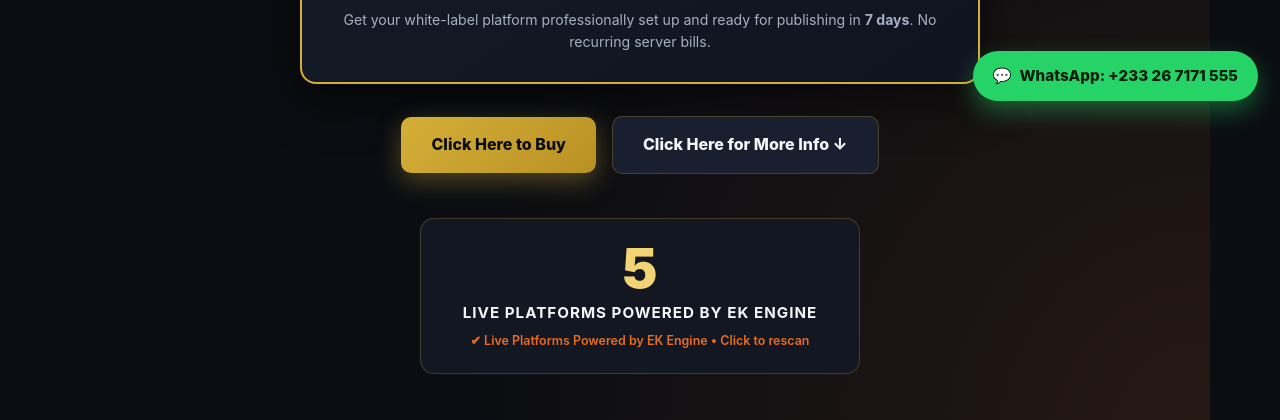
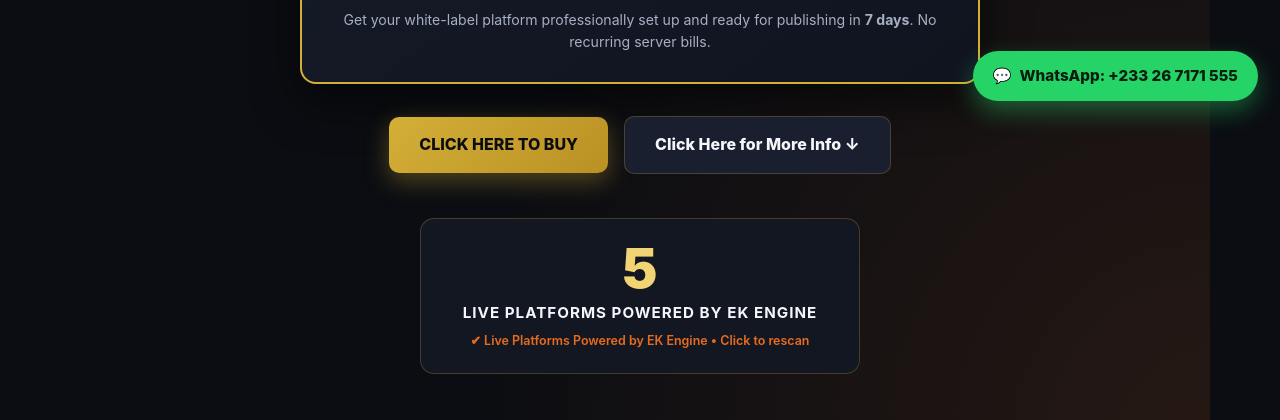
Before and after one commit to mcmghana/ek-engine, a plain HTML site: page index.html in a window 1280 px wide. Shown: the part 677-1097 px from the top of the page. Drawn offline with Linux system fonts and the light colour scheme.

Commit message:
Update index.html

```diff
--- a/index.html
+++ b/index.html
@@ -715,7 +715,7 @@
             rel="noopener"
             class="btn btn-primary"
           >
-            Click Here to Buy
+            CLICK HERE TO BUY
           </a>
           <a href="#more-info" class="btn btn-secondary">
             Click Here for More Info ↓
```
